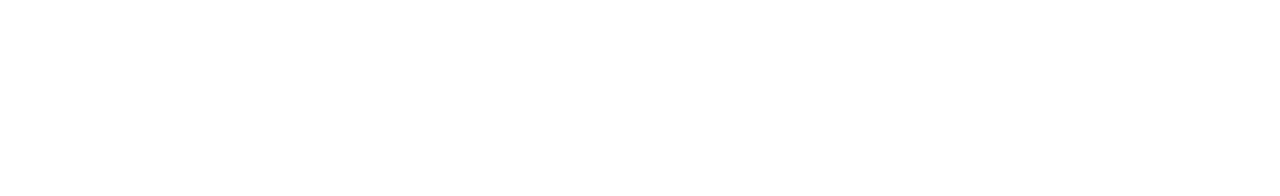
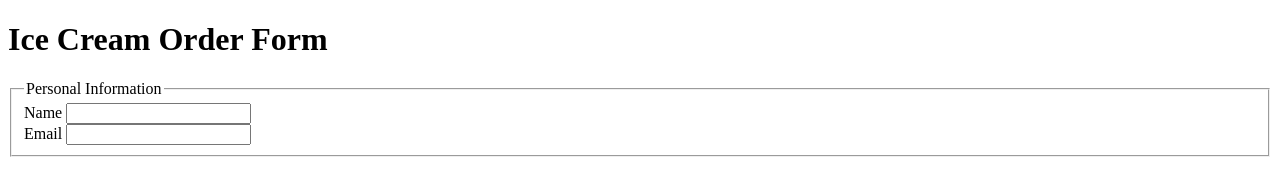
Before and after one commit to AngieBrown1/ice-cream, a plain HTML site: page index.html in a window 1280 px wide. Drawn offline with Linux system fonts and the light colour scheme.

Commit message:
finished personal information section of the order form

```diff
--- a/index.html
+++ b/index.html
@@ -6,6 +6,20 @@
     <title>Ice Cream Order Form</title>
 </head>
 <body>
+    <form action="" method="post">
+        <h1>Ice Cream Order Form</h1>
+        <fieldset>
+            <legend class="title">Personal Information</legend>
+            <div class="group">
+            <label for="name">Name</label>
+            <input type="text" id="name" class="personal" placeholder="">
+            </div>
 
+            <div class="group">
+                <label for="email">Email</label>
+                <input type="email" id="email" class="personal" placeholder="">
+            </div>
+        </fieldset>
+    </form>
 </body>
 </html>
```
